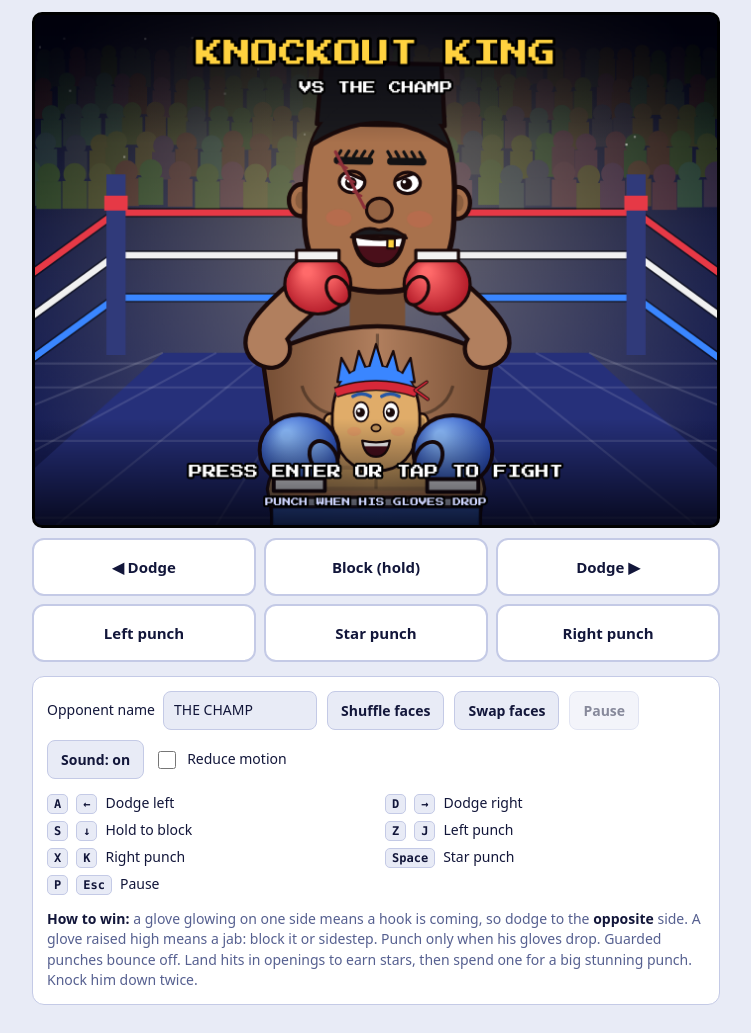
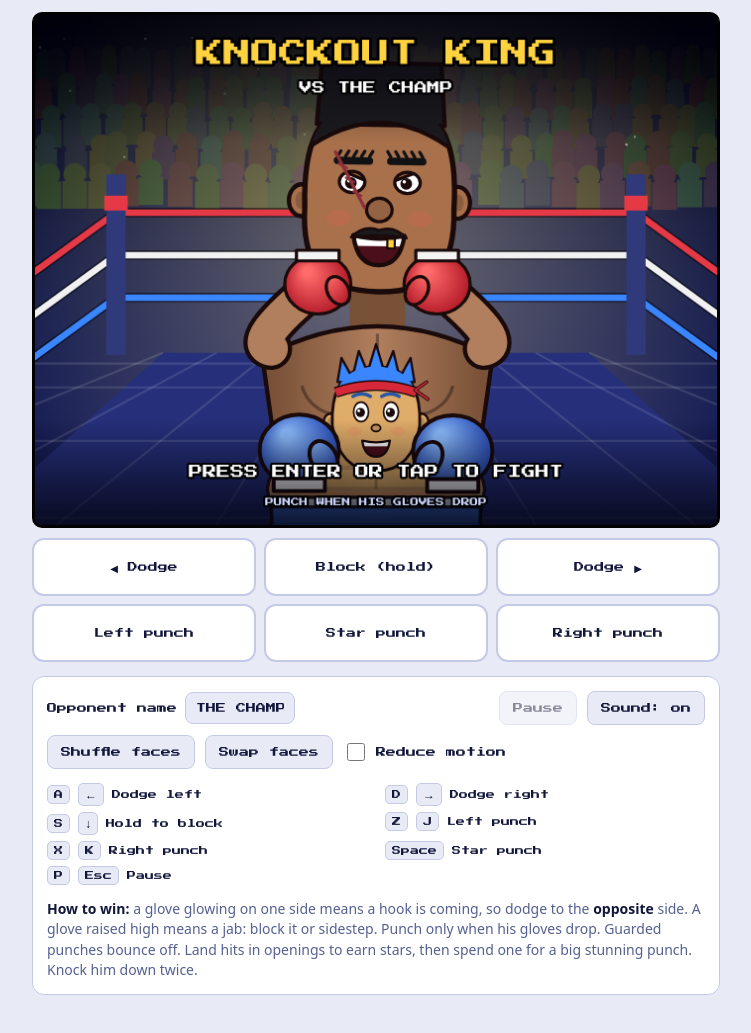
Before and after one commit to Bl4cktea/knockout-king, a website built with Vite: page index.html in a window 1280 px wide. Shown: the whole page, without its empty margins (264-1015 px from the left). Built offline with nearby package versions, Linux system fonts and the light colour scheme.

Commit message:
Pixel-font controls and a collapsing info panel
- Use the pixel font for buttons, labels, key help and the touch pad
  (arrow keycaps keep a normal font, which has the glyphs).
- Move Sound to the right end of the first row, next to Pause.
- Once a bout starts, collapse the panel to Pause, Sound and a short
  "How to win"; "Learn more" expands the key list, face/name controls
  and the rest of the tips (reduced motion stays reachable there).

```diff
--- a/index.html
+++ b/index.html
@@ -44,22 +44,26 @@
         <button type="button" data-a="pr">Right punch</button>
       </div>
 
-      <section class="panel">
-        <div class="row">
-          <label
+      <section class="panel" id="panel">
+        <div class="row top">
+          <label class="cust"
             >Opponent name
             <input id="nm" type="text" maxlength="12" autocomplete="off" spellcheck="false"
           /></label>
+          <div class="actions">
+            <button id="pause" class="btn" type="button">Pause</button>
+            <button id="mute" class="btn" type="button">Sound: on</button>
+          </div>
+        </div>
+        <div class="row cust">
           <button id="shuffle" class="btn" type="button">Shuffle faces</button>
           <button id="swapf" class="btn" type="button">Swap faces</button>
-          <button id="pause" class="btn" type="button">Pause</button>
-          <button id="mute" class="btn" type="button">Sound: on</button>
           <label class="check"><input id="rm" type="checkbox" /> Reduce motion</label>
         </div>
-        <ul class="help">
-          <li><kbd>A</kbd><kbd>&larr;</kbd> Dodge left</li>
-          <li><kbd>D</kbd><kbd>&rarr;</kbd> Dodge right</li>
-          <li><kbd>S</kbd><kbd>&darr;</kbd> Hold to block</li>
+        <ul class="help keys">
+          <li><kbd>A</kbd><kbd class="sym">&larr;</kbd> Dodge left</li>
+          <li><kbd>D</kbd><kbd class="sym">&rarr;</kbd> Dodge right</li>
+          <li><kbd>S</kbd><kbd class="sym">&darr;</kbd> Hold to block</li>
           <li><kbd>Z</kbd><kbd>J</kbd> Left punch</li>
           <li><kbd>X</kbd><kbd>K</kbd> Right punch</li>
           <li><kbd>Space</kbd> Star punch</li>
@@ -67,9 +71,13 @@
         </ul>
         <p class="tips">
           <b>How to win:</b> a glove glowing on one side means a hook is coming, so dodge to the
-          <b>opposite</b> side. A glove raised high means a jab: block it or sidestep. Punch only
-          when his gloves drop. Guarded punches bounce off. Land hits in openings to earn stars,
-          then spend one for a big stunning punch. Knock him down twice.
+          <b>opposite</b> side.
+          <span class="tips-more"
+            >A glove raised high means a jab: block it or sidestep. Punch only when his gloves drop.
+            Guarded punches bounce off. Land hits in openings to earn stars, then spend one for a
+            big stunning punch. Knock him down twice.</span
+          >
+          <button id="learn" class="learn" type="button" aria-expanded="false">Learn more</button>
         </p>
       </section>
     </main>
--- a/src/style.css
+++ b/src/style.css
@@ -5,6 +5,7 @@
   --muted: #566090;
   --border: #c4cae6;
   --accent: #d62839;
+  --pixel: 'Press Start 2P', 'Courier New', monospace;
 }
 @media (prefers-color-scheme: dark) {
   :root:not([data-theme='light']) {
@@ -66,9 +67,7 @@ canvas {
 }
 .pad button {
   min-height: 58px;
-  font:
-    600 15px system-ui,
-    sans-serif;
+  font: 400 10px/1.6 var(--pixel);
   border-radius: 12px;
   border: 2px solid var(--border);
   background: var(--panel);
@@ -105,11 +104,11 @@ canvas {
   display: flex;
   gap: 8px;
   align-items: center;
-  font-size: 14px;
+  font: 400 10px/1.6 var(--pixel);
 }
 input[type='text'] {
-  font: inherit;
-  padding: 8px 10px;
+  font: 400 10px var(--pixel);
+  padding: 10px;
   border-radius: 8px;
   border: 1px solid var(--border);
   background: var(--bg);
@@ -122,10 +121,8 @@ input[type='checkbox'] {
   accent-color: var(--accent);
 }
 .btn {
-  font:
-    600 14px system-ui,
-    sans-serif;
-  padding: 9px 13px;
+  font: 400 10px var(--pixel);
+  padding: 11px 13px;
   border-radius: 8px;
   border: 1px solid var(--border);
   background: var(--bg);
@@ -152,7 +149,7 @@ input:focus-visible,
   margin: 14px 0 0;
   padding: 0;
   list-style: none;
-  font-size: 14px;
+  font: 400 9px/1.9 var(--pixel);
 }
 .help li {
   display: flex;
@@ -160,11 +157,8 @@ input:focus-visible,
   align-items: baseline;
 }
 kbd {
-  font:
-    600 12px ui-monospace,
-    Menlo,
-    monospace;
-  padding: 2px 6px;
+  font: 400 9px var(--pixel);
+  padding: 4px 6px;
   border-radius: 5px;
   border: 1px solid var(--border);
   background: var(--bg);
@@ -183,3 +177,44 @@ kbd {
   color: var(--muted);
   font-size: 14px;
 }
+kbd.sym {
+  font:
+    600 12px system-ui,
+    sans-serif;
+  padding: 2px 6px;
+}
+
+/* Top row: name on the left, Pause + Sound pinned to the right end. */
+.row.top {
+  justify-content: space-between;
+}
+.actions {
+  display: flex;
+  gap: 10px;
+  margin-left: auto;
+}
+.row + .row {
+  margin-top: 10px;
+}
+
+/* Once a bout has started the panel collapses to Pause/Sound and a short "How to win". */
+.learn {
+  font: 400 9px/1.9 var(--pixel);
+  color: var(--accent);
+  background: none;
+  border: 0;
+  padding: 0;
+  margin-left: 6px;
+  text-decoration: underline;
+  cursor: pointer;
+}
+.learn:focus-visible {
+  outline: 3px solid var(--accent);
+  outline-offset: 2px;
+}
+.panel:not([data-compact]) .learn {
+  display: none;
+}
+.panel[data-compact]:not([data-expanded]) :is(.cust, .keys, .tips-more) {
+  display: none;
+}
--- a/src/ui.ts
+++ b/src/ui.ts
@@ -66,9 +66,21 @@ export function initUI(): () => void {
     });
   }
 
+  // Once a bout has started, collapse the panel; "Learn more" brings everything back.
+  const panel = el<HTMLElement>('panel');
+  const learn = el<HTMLButtonElement>('learn');
+  learn.addEventListener('click', (e) => {
+    const open = panel.toggleAttribute('data-expanded');
+    learn.setAttribute('aria-expanded', String(open));
+    learn.textContent = open ? 'Show less' : 'Learn more';
+    if (e.detail > 0) learn.blur();
+  });
+
   let lastLabel = '';
   let lastDisabled = false;
   return () => {
+    if (!panel.hasAttribute('data-compact') && G.scene !== 'title')
+      panel.setAttribute('data-compact', '');
     const label = G.paused ? 'Resume' : 'Pause';
     const disabled = !G.paused && G.scene !== 'intro' && G.scene !== 'fight';
     if (label !== lastLabel) pause.textContent = lastLabel = label;
```
